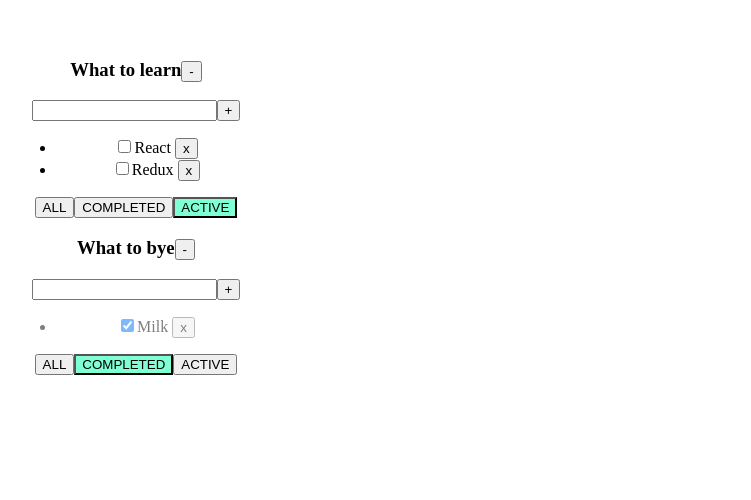
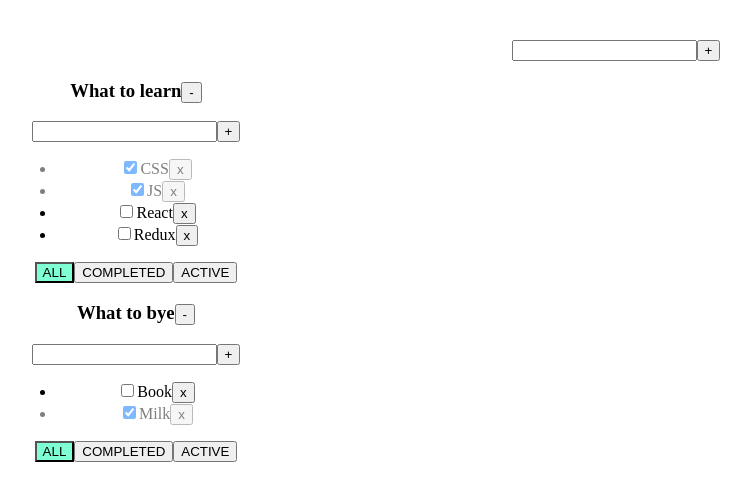
Before and after one commit to Vlada-WoodyChick/ToDoListReact, a React (Vite) app: page / in a window 1280 px wide. Shown: the top 500 px of the page, without its empty margins (24-775 px from the left). Built offline with nearby package versions, Linux system fonts and the light colour scheme.

Commit message:
before EditableSpan

```diff
--- a/src/App.jsx
+++ b/src/App.jsx
@@ -1,6 +1,7 @@
 import React, { useState } from 'react';
 import { v4 } from 'uuid'
 import { ToDoList } from './components/ToDoList/ToDoList'
+import { AddItemForm } from "./components/AddItemForm/AddItemForm"
 import "./App.css";
 
 // const Counter = () => {
@@ -66,16 +67,17 @@
     tasksOBJ[toDoListID] = filteredTasks;
     //console.log(resultTask);
     // alert(resultTask);
-    setTasks({...tasksOBJ});
+    setTasks({ ...tasksOBJ });
   }
 
 
   const addTask = (title, toDoListID) => {
+
     const newTask = { id: v4(), title: title, isDone: false };
     const tasks = tasksOBJ[toDoListID];
     const newTasks = [newTask, ...tasks];
-    tasksOBJ[toDoListID]= newTasks
-    setTasks({...tasksOBJ});
+    tasksOBJ[toDoListID] = newTasks
+    setTasks({ ...tasksOBJ });
   }
 
   const changeStatus = (taskID, isDone, toDoListID) => {
@@ -84,13 +86,13 @@
     if (task) {
       task.isDone = isDone;
     }
-    setTasks({...tasksOBJ});
+    setTasks({ ...tasksOBJ });
   }
 
 
   const [toDoLists, setToDoLists] = useState([
-    { id: toDoListID1, title: 'What to learn', filter: 'ACTIVE' },
-    { id: toDoListID2, title: 'What to bye', filter: 'COMPLETED' }
+    { id: toDoListID1, title: 'What to learn', filter: 'ALL' },
+    { id: toDoListID2, title: 'What to bye', filter: 'ALL' }
   ]);
 
 
@@ -105,17 +107,35 @@
 
 
   const removeToDoList = (toDoListID) => {
-    debugger
+
     let filteredToDoLists = toDoLists.filter(tl => tl.id !== toDoListID)
     setToDoLists(filteredToDoLists);
     delete tasksOBJ[toDoListID];
-    setTasks({...tasksOBJ});
+    setTasks({ ...tasksOBJ });
 
 
   }
 
 
+  const addToDoList =(title) => {
+    const toDoList = {
+      id: v4(),
+      title: title,
+      filter: 'ALL',
+    }
+    setToDoLists([toDoList, ...toDoLists]);
+    setTasks({[toDoList.id]:[], ...tasksOBJ})
+
+  }
+
+
   return (
+    <div>
+      <div>
+        <AddItemForm
+        addItem={addToDoList} />
+      </div>
+      {
         toDoLists.map(tl => {
 
           let tasksForToDoList = tasksOBJ[tl.id];
@@ -139,12 +159,15 @@
                 changeFilter={changeFilter}
                 addTask={addTask}
                 changeTaskStatus={changeStatus}
-            removeToDoList = {removeToDoList}
+                removeToDoList={removeToDoList}
               />
             </div>
           )
         }
         )
+
+      }
+    </div>
 
 
   );
--- /dev/null
+++ b/src/components/AddItemForm/AddItemForm.jsx
@@ -0,0 +1,41 @@
+import { ChangeEvent, KeyboardEvent, useState } from 'react';
+import React from 'react';
+
+
+export const AddItemForm = ({addItem}) => {
+    const [newTaskTitle, setNewTaskTitle] = useState('');
+    const [error, setError] = useState(null);
+    const onClickHandler = () => {
+
+        if (newTaskTitle.trim() !== ''){
+            addItem(newTaskTitle.trim() );
+            setNewTaskTitle('');
+        }else {
+            setError('Field is required')
+        }
+    };
+    const onChangeHandler = (e) => {
+        setNewTaskTitle(e.currentTarget.value)
+    }
+    const onPressKeyHandler = (e) => {
+        setError(null);
+        if (e.charCode === 13) {
+            addTask(newTaskTitle, id);
+            setNewTaskTitle('');
+        }
+    }
+
+
+
+    return(
+    <div className="AddItemForm">
+    <input value={newTaskTitle}
+        onChange={onChangeHandler}
+        className={error? "error" : ""}
+        onKeyPress={onPressKeyHandler}
+    />
+    <button onClick={onClickHandler}>+</button>
+    { error &&  <div className="error-message">{error}</div> }
+</div>
+    )
+}
--- /dev/null
+++ b/src/components/AddItemForm/style.css
@@ -0,0 +1,20 @@
+.AddItemForm {
+    display: inline-block;
+    width: 20%;
+    height: 15%;
+    padding: 2% auto auto;
+}
+
+
+.error {
+    border: red 4px solid;
+    }
+
+.error-message {
+    color: red;
+}
+
+
+.active-filter {
+    background-color: aquamarine;
+}
--- /dev/null
+++ b/src/components/EditableSpan/EditableSpan.jsx
@@ -0,0 +1,14 @@
+import { ChangeEvent, KeyboardEvent, useState } from "react";
+import React from "react";
+
+export const EditableSpan = ({title}) => {
+// [editMode, setEditMode] = useState(false);
+// [title, setTitle] = useState('');
+//const activateEditMode = () =>  setEditMode(true);
+// const activateViewMode = () =>  setEditMode(false);
+// const onChangeTitleHandler = (e) => setTitle(e.currentTarget.value);
+
+    return
+    <span >{title}</span>
+
+}
--- a/src/components/ToDoList/ToDoList.jsx
+++ b/src/components/ToDoList/ToDoList.jsx
@@ -1,5 +1,7 @@
-import { ChangeEvent, KeyboardEvent, useState } from "react"
-import "./style.css"
+import { ChangeEvent, KeyboardEvent, useState } from "react";
+import { AddItemForm } from "../AddItemForm/AddItemForm";
+import { EditableSpan } from "../EditableSpan/EditableSpan";
+import "./style.css";
 
 
 
@@ -41,6 +43,11 @@
     removeToDoList(id);
 }
 
+const addTaskToDoList = (title) =>{
+
+    addTask(title, id)
+}
+
     return (
         <div className='ToDoList'>
 
@@ -50,8 +57,7 @@
 
 
             <div>
-            <AddItemForm id={id} addTask={addTask}
-            />
+            <AddItemForm  addItem={addTaskToDoList}/>
                 {/* <div>
                     <input value={newTaskTitle}
                         onChange={onChangeHandler}
@@ -75,11 +81,13 @@
                                     checked={t.isDone}
                                     onChange={onChangeHandlerStatus}
                                 />
-                                <span>{t.title}</span> <button onClick={onRemoveHandler}>x</button></li>)
+                                <span>{t.title}</span>
+
+                                <button onClick={onRemoveHandler}>x</button></li>)
                     })
 
                     }
-                </ul>
+                            </ul>
 
                 <div>
                     <button className={filter === 'ALL' ? "active-filter" : ""} onClick={onClickchangeFilterALL}>ALL</button>
@@ -95,44 +103,3 @@
 
     )
 }
-
-
-const AddItemForm = ({addTask, id}) => {
-    const [newTaskTitle, setNewTaskTitle] = useState('');
-    const [error, setError] = useState(null);
-    const onClickHandler = () => {
-        if (newTaskTitle.trim() !== ''){
-            addTask(newTaskTitle.trim(), id);
-            setNewTaskTitle('');
-        }else {
-            setError('Field is required')
-        }
-    };
-    const onChangeHandler = (e) => {
-        setNewTaskTitle(e.currentTarget.value)
-    }
-    const onPressKeyHandler = (e) => {
-        setError(null);
-        if (e.charCode === 13) {
-            addTask(newTaskTitle, id);
-            setNewTaskTitle('');
-        }
-    }
-
-    return(
-    <div>
-    <input value={newTaskTitle}
-        onChange={onChangeHandler}
-        className={error? "error" : ""}
-        onKeyPress={onPressKeyHandler}
-    />
-    <button onClick={onClickHandler}>+</button>
-    { error &&  <div className="error-message">{error}</div> }
-</div>
-    )
-}
-
-
-
-
-// // // const onChangeHandler = (e) => { console.log(t.id +'  ' + e.currentTarget.checked); }
```
Also changed, not shown: src/components/EditableSpan/style.css (added). Lines whose indentation alone changed are shown as unchanged.
